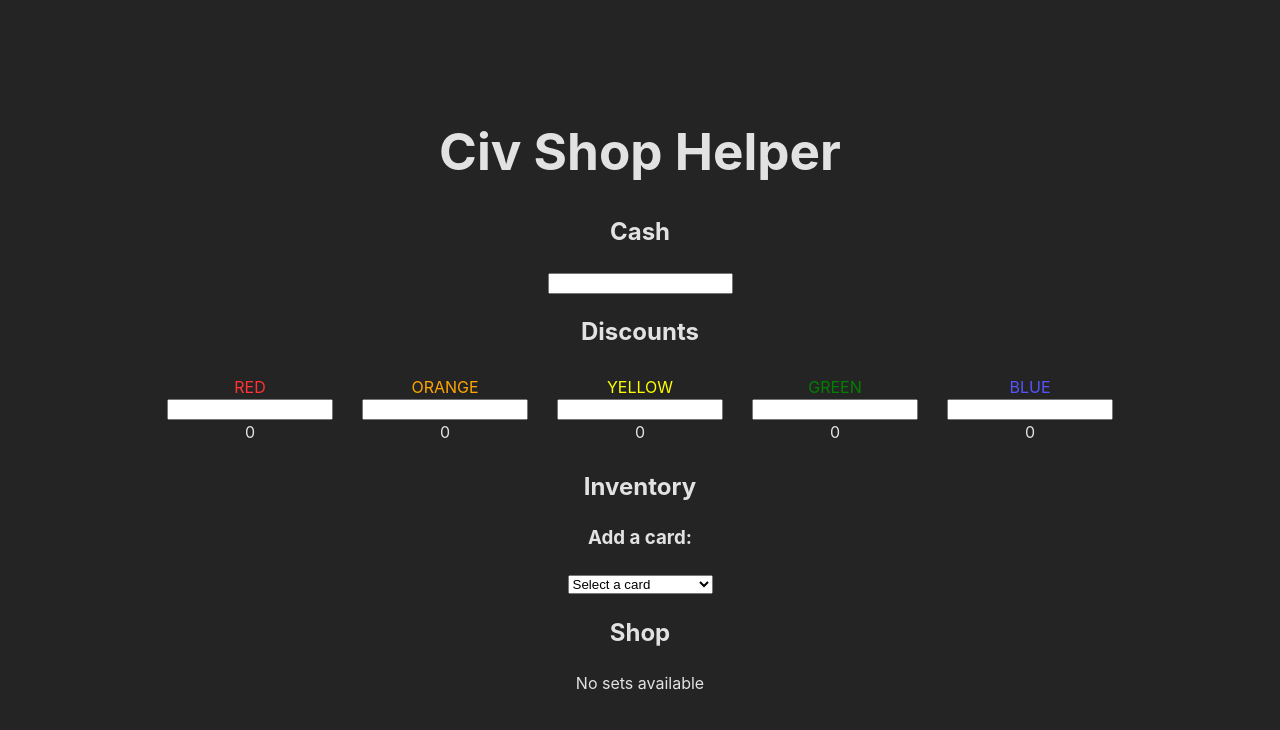
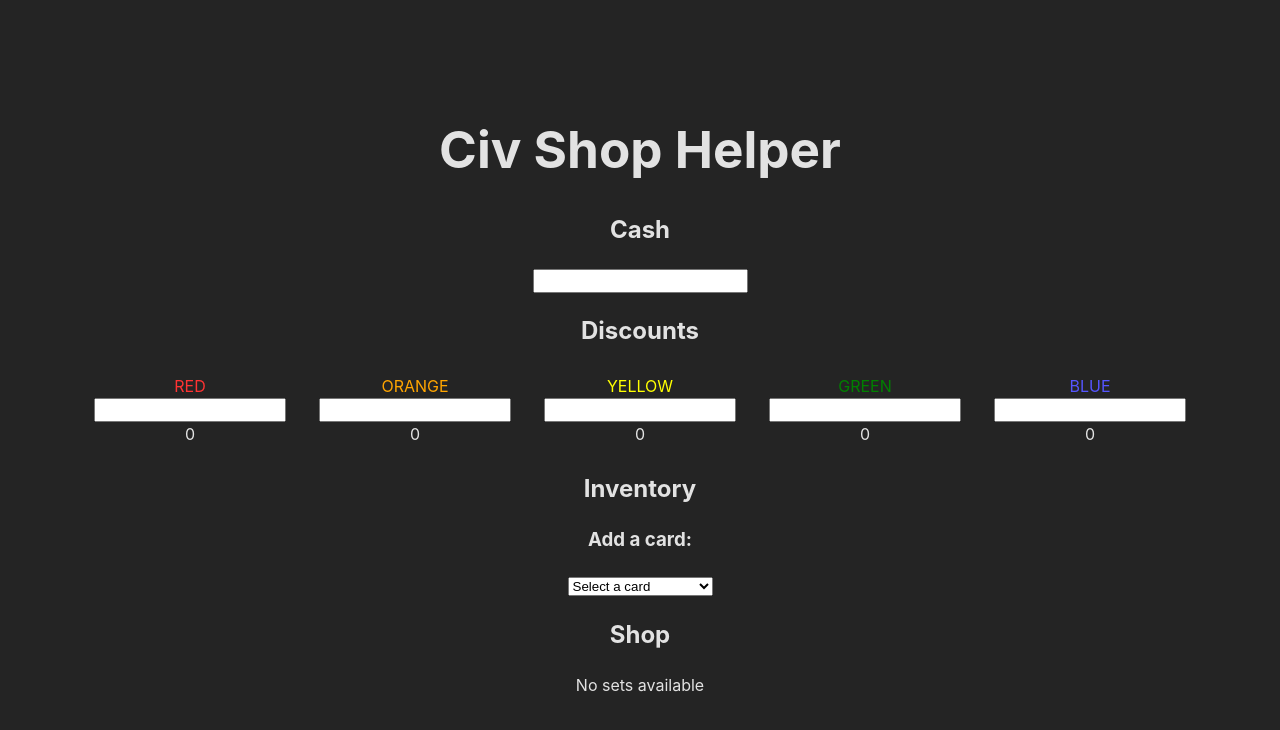
Before and after one commit to PeterFajner/civtools, a React (Vite) app in the folder civtools/: page / in a window 1280 px wide. Shown: the top 730 px of the page. Built offline with nearby package versions, Linux system fonts and the light colour scheme.

Commit message:
Increase input font size to prevent iOS from automatically zooming in

```diff
--- a/civtools/src/App.css
+++ b/civtools/src/App.css
@@ -77,3 +77,7 @@
   padding: 5px;
   width: 17%;
 }
+
+input {
+  font-size: 16px;
+}
```
